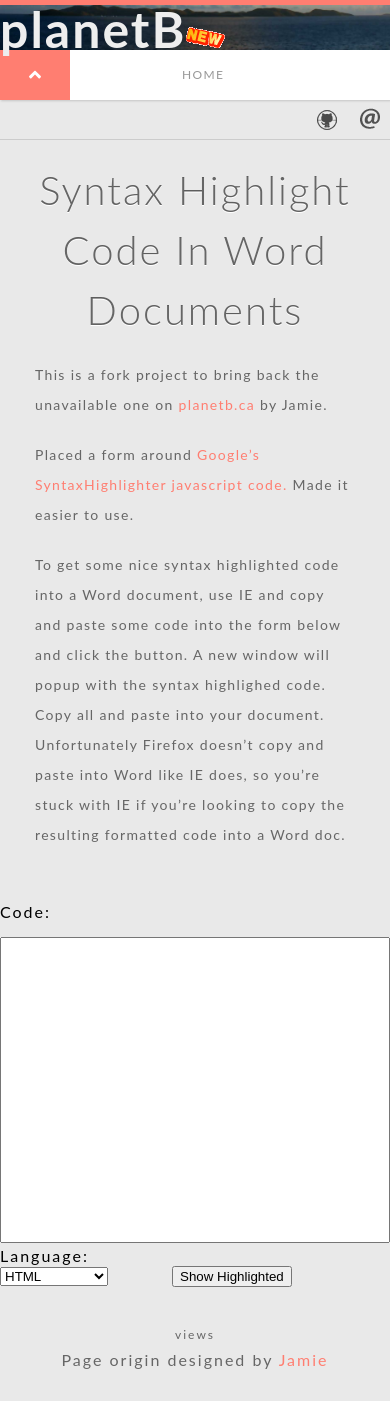
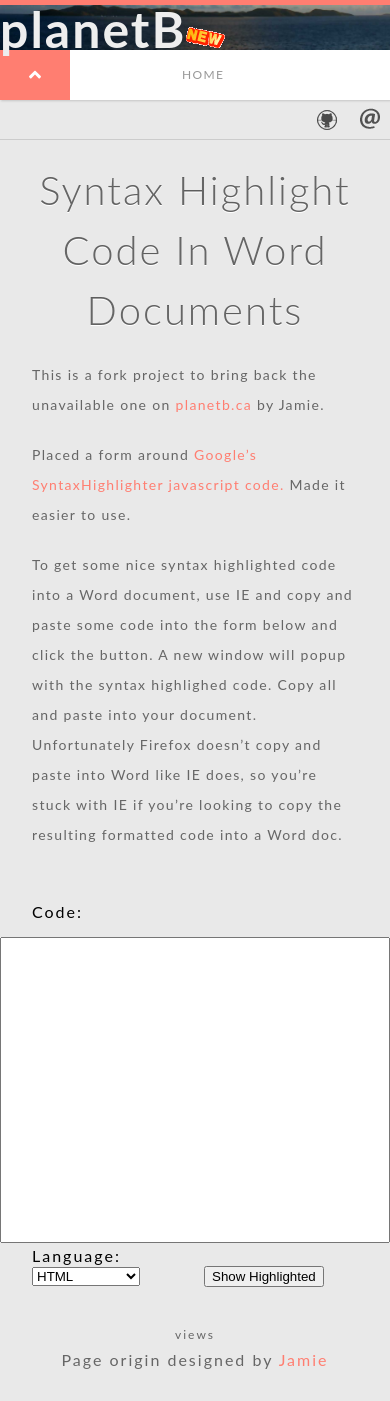
Before and after one commit to littlegolden/syntax-highlight-word, a Vue app: page / in a window 390 px wide. Built offline with nearby package versions, Linux system fonts and the light colour scheme; a web font is replaced by a local one.

Commit message:
optimize mobile css

```diff
--- a/src/App.vue
+++ b/src/App.vue
@@ -142,7 +142,8 @@ a:active {
     padding-bottom: 20px;
   }
   main .container .about {
-    max-width: 320px;
+    max-width: 580px;
+    padding: 0 2rem;
     font-size: 12px;
     line-height: 20px;
   }
@@ -153,5 +154,11 @@ a:active {
   #main footer{
     padding-top: 2rem;
   }
+  #form .container > form > p,
+  #form .container > form > .actions,
+  #main #result .options{
+    padding-left: 2rem;
+    padding-right: 2rem;
+  }
 }
 </style>
```
